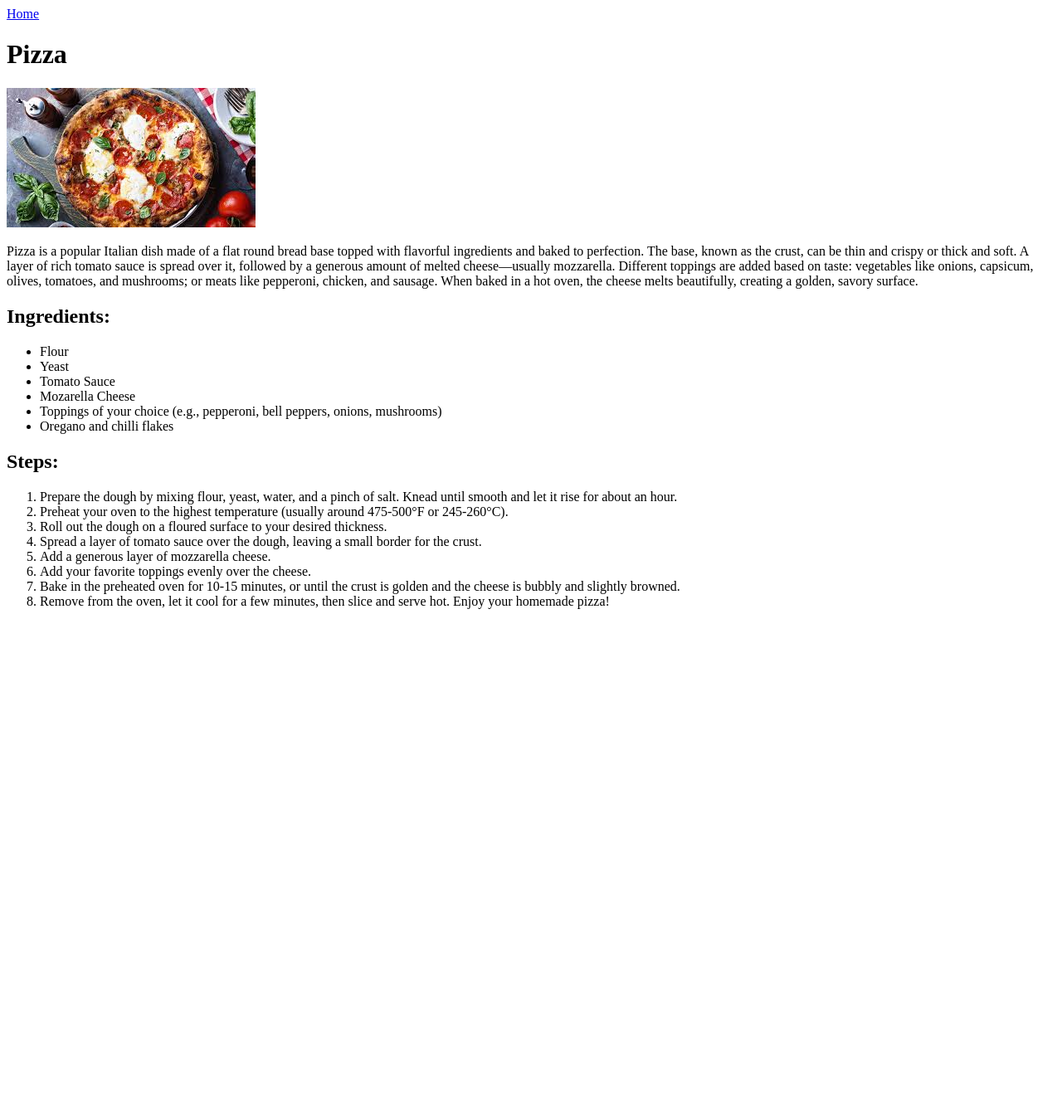
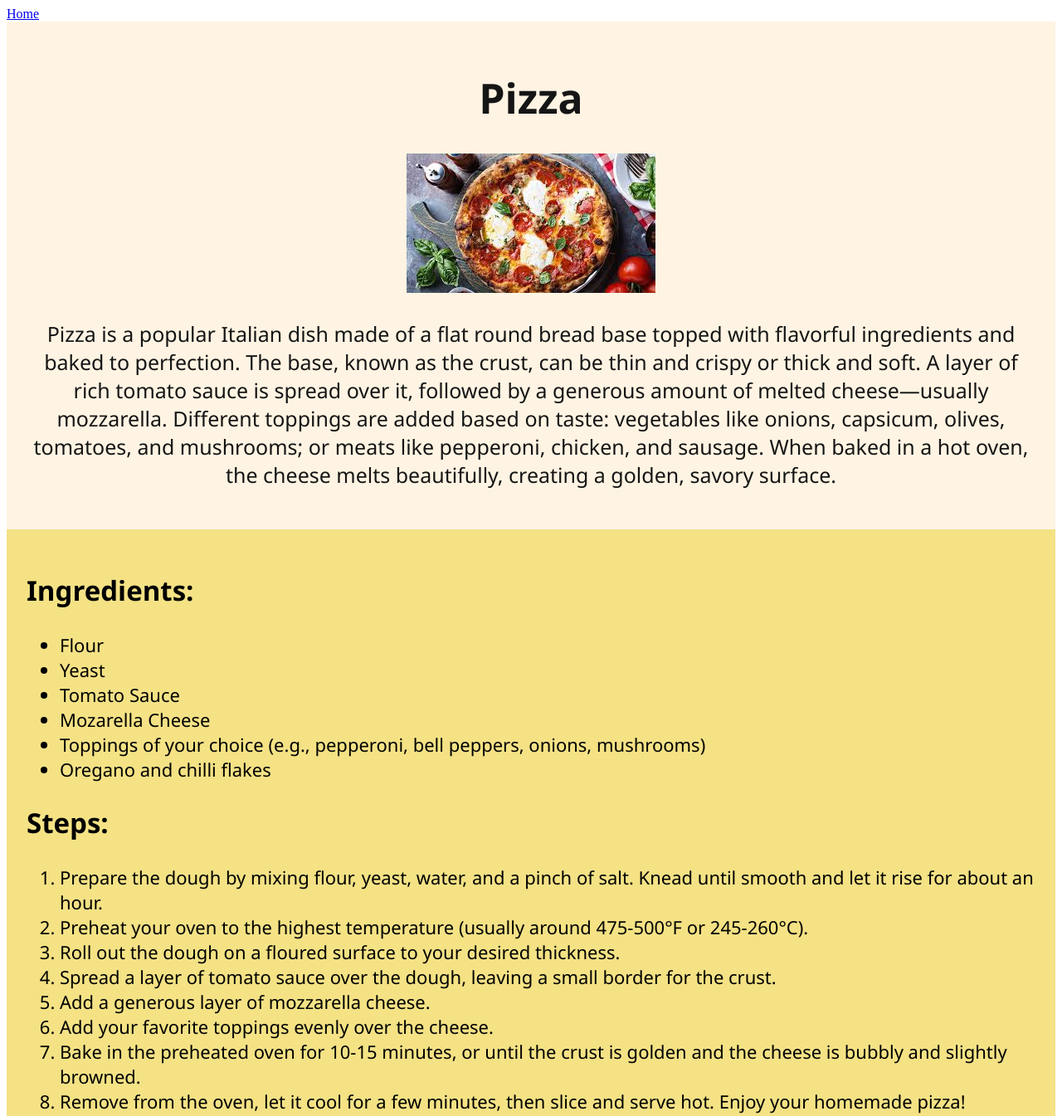
Before and after one commit to bitforge-001/odin-recipes, a plain HTML site: page recipes/pizza.html in a window 1280 px wide. Shown: the top 1345 px of the page at 83% size. Before the commit the page ends 800 px from the top, so only its background shows below. Drawn offline with Linux system fonts and the light colour scheme.

Commit message:
Added css file for pizza

```diff
--- a/recipes/pizza.html
+++ b/recipes/pizza.html
@@ -4,13 +4,17 @@
     <meta charset="UTF-8">
     <meta name="viewport" content="width=device-width, initial-scale=1.0">
     <title>Pizza</title>
+    <link rel="stylesheet" href="pizzastyle.css">
 </head>
 <body>
     <a href="../index.html">Home</a>
+    <div class="container">
     <h1>Pizza</h1>
     <img src="../images/pizza.jpg" alt="Delicious Pizza" />
     <p>Pizza is a popular Italian dish made of a flat round bread base topped with flavorful ingredients and baked to perfection. The base, known as the crust, can be thin and crispy or thick and soft. A layer of rich tomato sauce is spread over it, followed by a generous amount of melted cheese—usually mozzarella.
     Different toppings are added based on taste: vegetables like onions, capsicum, olives, tomatoes, and mushrooms; or meats like pepperoni, chicken, and sausage. When baked in a hot oven, the cheese melts beautifully, creating a golden, savory surface.</p>
+    </div>
+    <div class="container2">
     <h2>Ingredients:</h2>
     <ul><li>Flour</li>
     <li>Yeast</li>
@@ -28,5 +32,7 @@
     <li>Add your favorite toppings evenly over the cheese.</li>
     <li>Bake in the preheated oven for 10-15 minutes, or until  the crust is golden and the cheese is bubbly and slightly browned.</li>
     <li>Remove from the oven, let it cool for a few minutes, then slice and serve hot. Enjoy your homemade pizza!</li>
+   </ol>
+</div>
 </body>
 </html>
--- /dev/null
+++ b/recipes/pizzastyle.css
@@ -0,0 +1,17 @@
+.container {
+    background-color:#FFF4E3;
+    color:rgb(21, 21, 21);
+    font-size: 25px;
+    text-align: center;
+    font-weight: 550;
+    padding: 1.5rem;
+    font-family: "Segoe UI", sans-serif;
+}
+.container2 {
+    background-color:#f4e285;
+    font-size:22px;
+    font-weight:550;
+    font-family: "Segoe UI", sans-serif;
+    padding:1.5rem;
+
+}
```
